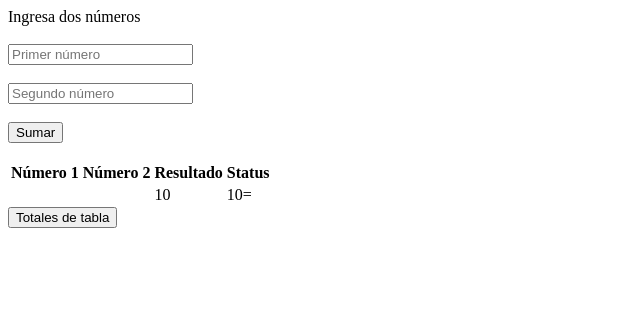
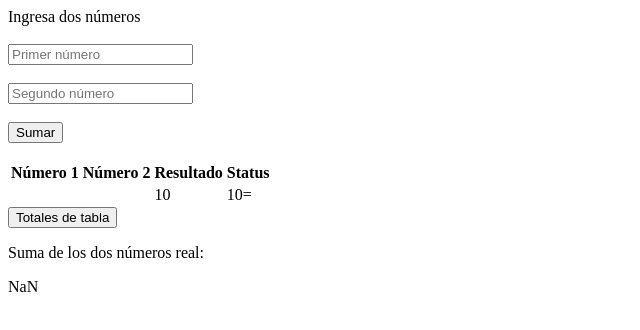
Before and after one commit to TatiBarah/parcialProgra2, a plain HTML site: page pregunta3/index.html in a window 1280 px wide. Both pictures are taken after a click on the button "Sumar". Shown: the whole page, without its empty margins (0-640 px from the left). Drawn offline with Linux system fonts and the light colour scheme.

Commit message:
cambios finales

```diff
--- a/pregunta3/index.html
+++ b/pregunta3/index.html
@@ -27,7 +27,12 @@
 </table>
 
 
+
+
 <button id="totalTabla" onclick="sumarTotales()">Totales de tabla</button>
+
+<p>Suma de los dos números real:</p>
+<div id="suma"></div>
 
 <script src="/pregunta3/script.js"></script>
 
--- a/pregunta3/script.js
+++ b/pregunta3/script.js
@@ -14,6 +14,7 @@ function sumarNumeros() {
     }
 
     document.getElementById("tabla").insertRow(-1).innerHTML = "<tr><td>" + num1 + "<tr><td>" + num2 + "<tr><td>" + sum + "<tr><td>" + status
+    document.getElementById("suma").innerHTML = parseFloat(num1) + parseFloat(num2)
 }
 
 function sumarTotales() {
```
